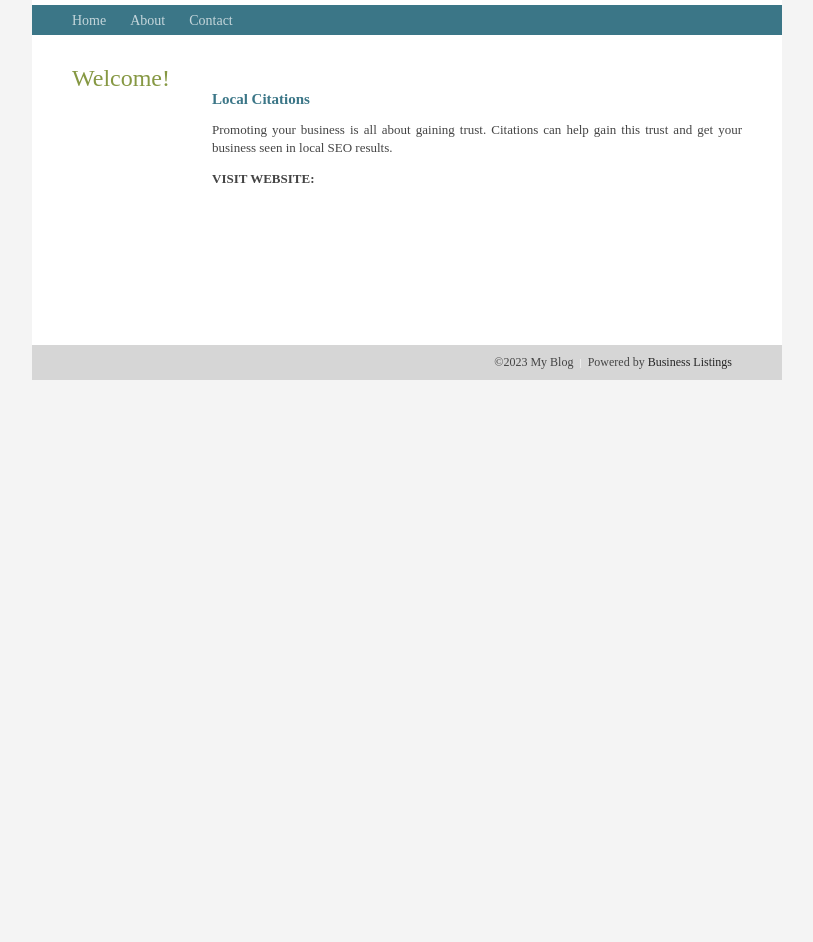
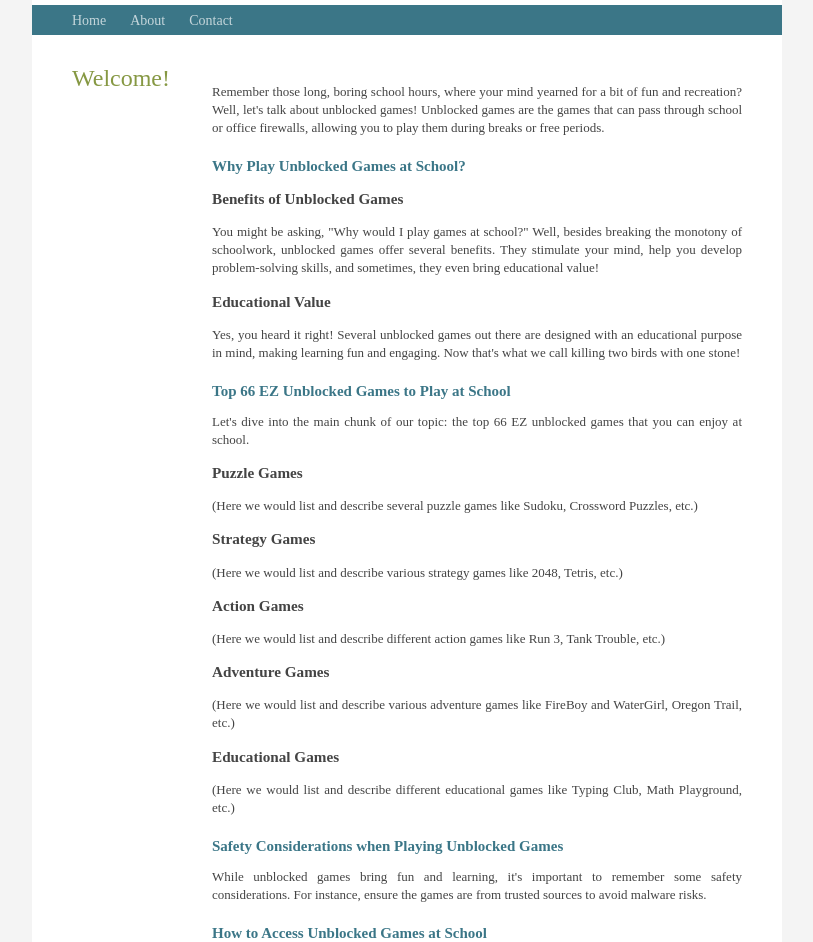
Before and after one commit to dev-sharjeet/66ez, a plain HTML site: page index.html in a window 1280 px wide. Shown: the part 105-1047 px from the top of the page, without its empty margins (233-1046 px from the left). Before the commit the page ends 800 px from the top, so only its background shows below. Drawn offline with Linux system fonts and the light colour scheme; a web font is replaced by a local one.

Commit message:
Update index.html

```diff
--- a/index.html
+++ b/index.html
@@ -130,7 +130,7 @@ padding: 20px;
 <body>
 <div id='container'>
 <div id='header'>
-<h1>Explainopedia</h1>
+<h1>66 EZ Unblocked Games</h1>
 </div>
 <div id='menu'>
 <a href='#'>Home</a>&#160; &#160; &#160;
@@ -141,10 +141,40 @@ padding: 20px;
 <h1>Welcome!</h1>
 </div>
 <div id='main'>
-<p></p>
-<h2>Local Citations</h2>
-<p>Promoting your business is all about gaining trust. Citations can help gain this trust and get your business seen in local SEO results.
-     <p><b>VISIT WEBSITE:</b></p>
+	<p>Remember those long, boring school hours, where your mind yearned for a bit of fun and recreation? Well, let's talk about unblocked games! Unblocked games are the games that can pass through school or office firewalls, allowing you to play them during breaks or free periods.</p>
+  <h2>Why Play Unblocked Games at School?</h2>
+<h3>Benefits of Unblocked Games</h3>
+<p>You might be asking, "Why would I play games at school?" Well, besides breaking the monotony of schoolwork, unblocked games offer several benefits. They stimulate your mind, help you develop problem-solving skills, and sometimes, they even bring educational value!</p>
+
+<h3>Educational Value</h3>
+<p>Yes, you heard it right! Several unblocked games out there are designed with an educational purpose in mind, making learning fun and engaging. Now that's what we call killing two birds with one stone!</p>
+
+<h2>Top 66 EZ Unblocked Games to Play at School</h2>
+<p>Let's dive into the main chunk of our topic: the top 66 EZ unblocked games that you can enjoy at school.</p>
+
+<h3>Puzzle Games</h3>
+<p>(Here we would list and describe several puzzle games like Sudoku, Crossword Puzzles, etc.)</p>
+
+<h3>Strategy Games</h3>
+<p>(Here we would list and describe various strategy games like 2048, Tetris, etc.)</p>
+
+<h3>Action Games</h3>
+<p>(Here we would list and describe different action games like Run 3, Tank Trouble, etc.)</p>
+
+<h3>Adventure Games</h3>
+<p>(Here we would list and describe various adventure games like FireBoy and WaterGirl, Oregon Trail, etc.)</p>
+
+<h3>Educational Games</h3>
+<p>(Here we would list and describe different educational games like Typing Club, Math Playground, etc.)</p>
+
+<h2>Safety Considerations when Playing Unblocked Games</h2>
+<p>While unblocked games bring fun and learning, it's important to remember some safety considerations. For instance, ensure the games are from trusted sources to avoid malware risks.</p>
+
+<h2>How to Access Unblocked Games at School</h2>
+<p>Accessing unblocked games at school is usually straightforward. Most often, you just need to visit the game's website, and voila, you're ready to play!</p>
+
+<h2>Conclusion</h2>
+<p>So there you have it, folks. 66 EZ unblocked games to keep you entertained and stimulated at school. Remember, games are a fantastic way to unwind, but balance is key. Happy gaming!</p>
 <br>
 </br>
 </p>
```
